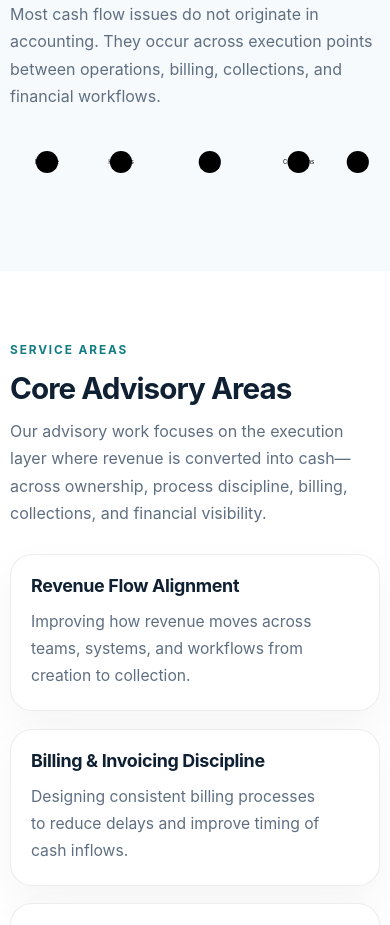
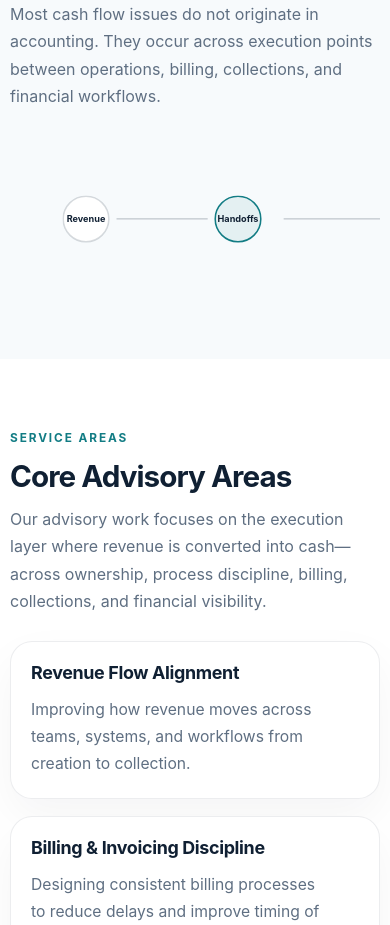
Before and after one commit to pjechete/prosperity-heritage-Advisory-Services, a Next.js app: page /services in a window 390 px wide. Shown: the part 3500-4425 px from the top of the page. Built offline with nearby package versions, Linux system fonts and the light colour scheme.

Commit message:
Update globals.css

```diff
--- a/src/app/globals.css
+++ b/src/app/globals.css
@@ -1504,4 +1504,67 @@ li {
   .diagram-note {
     margin-top: 1rem;
   }
-}
+  /* =========================
+   SVG REVENUE CASH DIAGRAM
+========================= */
+
+.revenue-cash-svg-wrap {
+  margin-top: 2rem;
+  width: 100%;
+  overflow-x: auto;
+}
+
+.revenue-cash-svg-wrap svg {
+  width: 100%;
+  height: auto;
+  min-width: 900px;
+  display: block;
+}
+
+.rc-line {
+  stroke: rgba(16, 32, 51, 0.18);
+  stroke-width: 2;
+}
+
+.rc-node circle {
+  fill: #ffffff;
+  stroke: rgba(16, 32, 51, 0.16);
+  stroke-width: 2;
+  transition:
+    transform 0.25s ease,
+    stroke 0.25s ease,
+    fill 0.25s ease;
+}
+
+.rc-node text {
+  font-size: 13px;
+  fill: var(--navy);
+  font-weight: 700;
+  pointer-events: none;
+}
+
+.rc-node.risk circle {
+  fill: rgba(18, 124, 132, 0.08);
+  stroke: var(--primary);
+}
+
+.rc-node:hover circle {
+  transform: translateY(-4px);
+  stroke: var(--primary-dark);
+  fill: rgba(18, 124, 132, 0.12);
+}
+
+.revenue-cash-svg-wrap.compact svg {
+  min-width: 760px;
+}
+
+.revenue-cash-svg-wrap.compact .rc-node text {
+  font-size: 12px;
+}
+
+@media (max-width: 760px) {
+  .revenue-cash-svg-wrap svg {
+    min-width: 720px;
+  }
+}
+}
```
